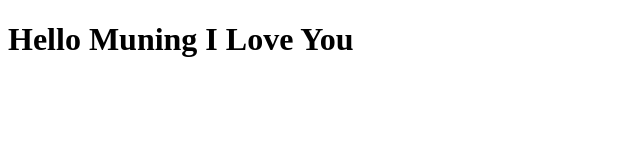
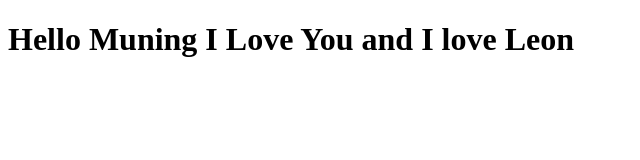
Before and after one commit to TsmHabib03/Sample-Repo, a plain HTML site: page Sample-Repo/index.html in a window 1280 px wide. Shown: the whole page, without its empty margins (0-640 px from the left). Drawn offline with Linux system fonts and the light colour scheme.

Commit message:
I Love Leon

```diff
--- a/Sample-Repo/index.html
+++ b/Sample-Repo/index.html
@@ -6,6 +6,6 @@
     <title>Document</title>
 </head>
 <body>
-    <h1> Hello Muning I Love You</h1>
+    <h1> Hello Muning I Love You and I love Leon</h1>
 </body>
 </html>
```
